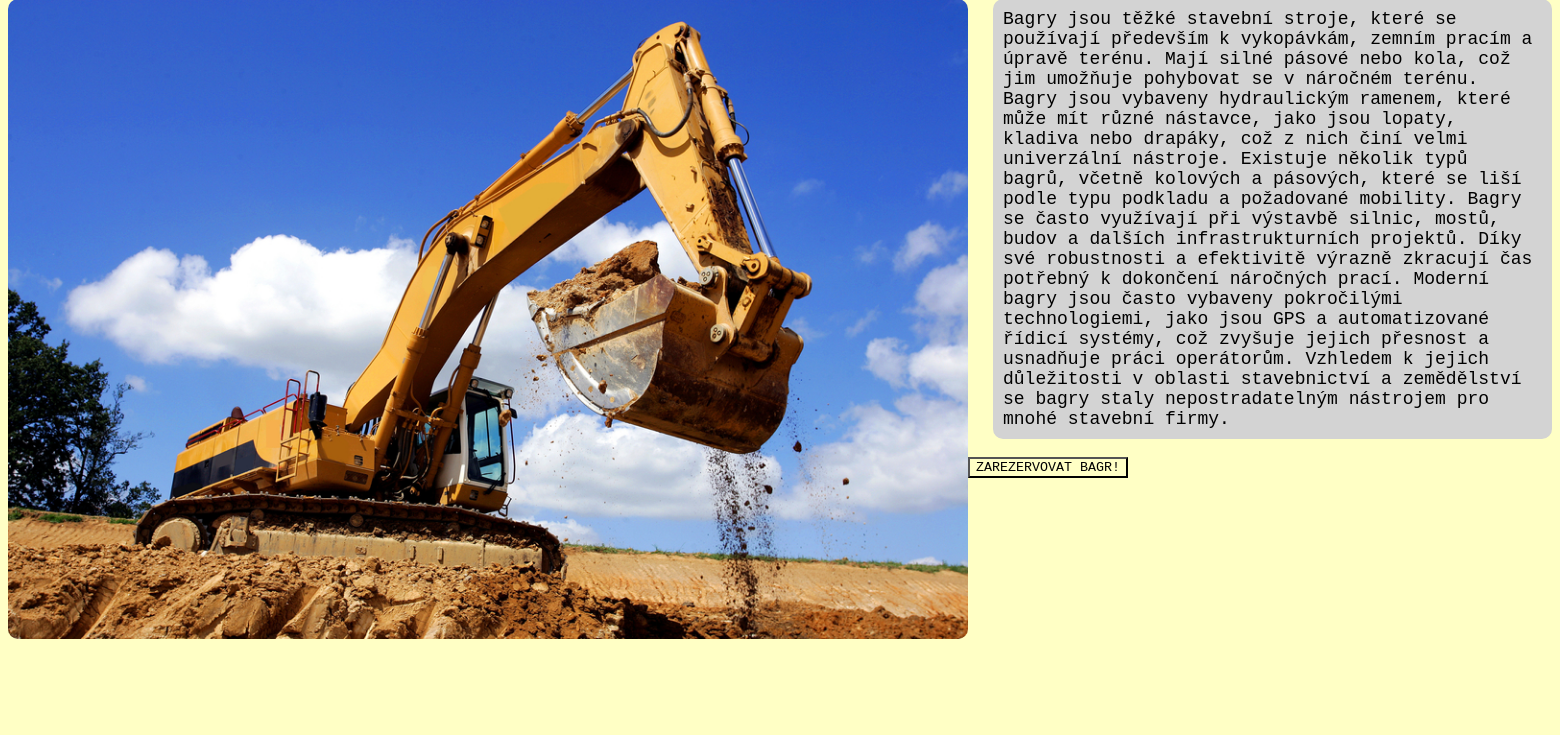
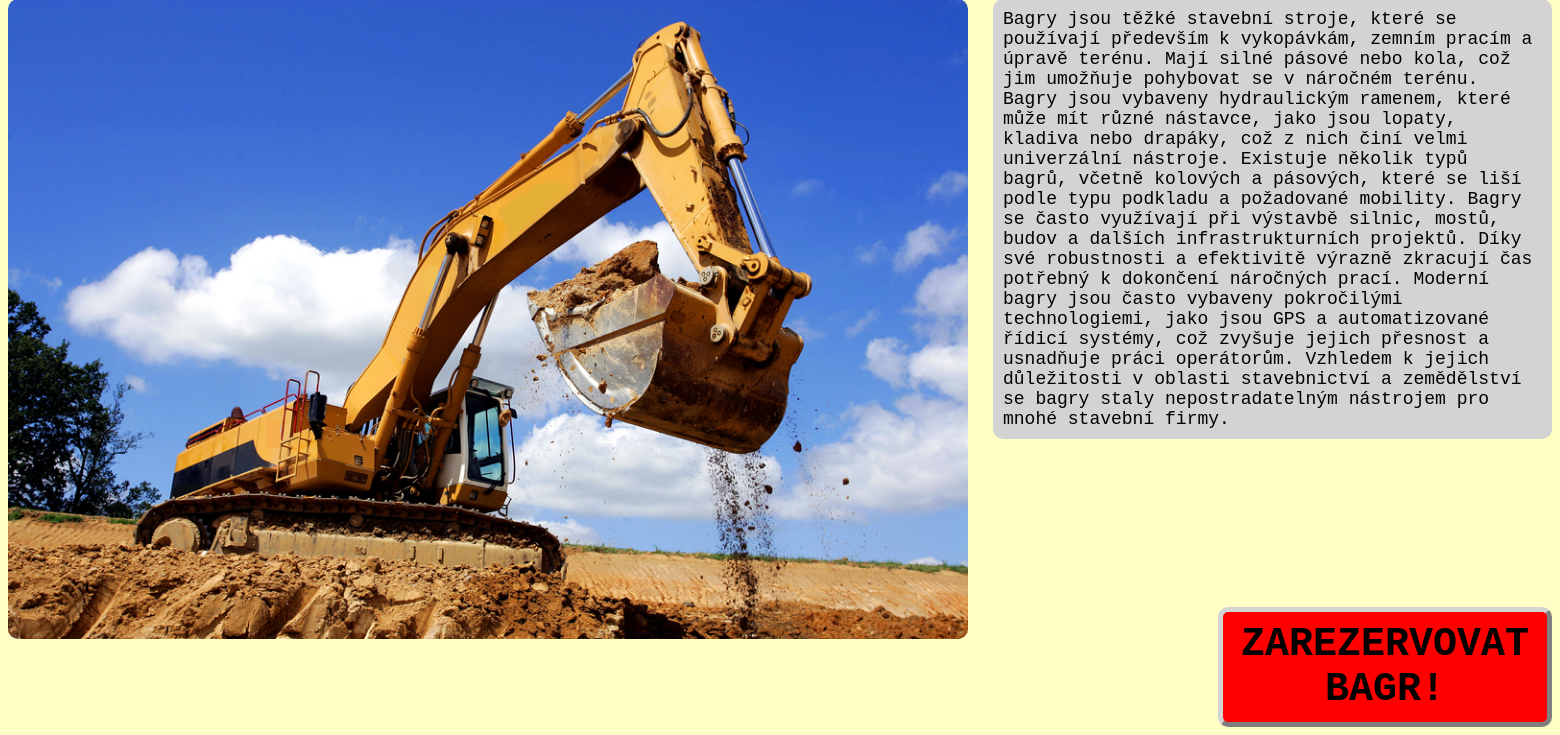
Before and after one commit to Tomsn1592/pvatest, a Symfony app: template templates/main.html.twig in a window 1560 px wide. Shown: the part 245-980 px from the top of the page. Before the commit the page ends 884 px from the top, so only its background shows below. Run offline with Twig, Linux system fonts and the light colour scheme; the template is opened without the code that fills it, so the values that code supplies are empty; some libraries are stand-ins or nearby versions.

Commit message:
uprava tlacitka

```diff
--- a/public/css/style.css
+++ b/public/css/style.css
@@ -43,3 +43,16 @@ p{
     display: flex;
 
 }
+
+button
+{
+    margin-top: 150px;
+    margin-left: 250px;
+    font-size: 40px;
+    background-color: red;
+    padding: 10px;
+    border-radius: 10px;
+    font-weight: bold;
+    border-color: lightgrey;
+    border-width: 5px;
+}
```
